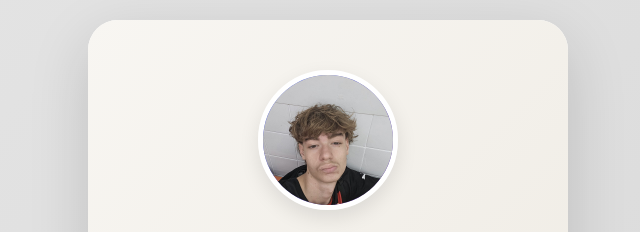
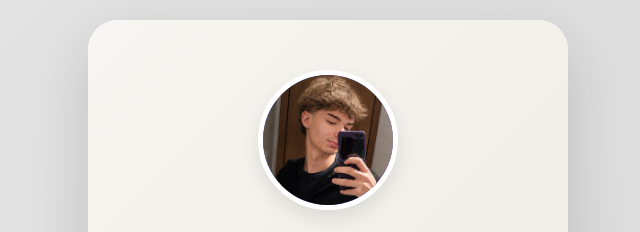
Before and after one commit to greroskix/portfolio-senai, a plain HTML site: page index.html in a window 1280 px wide. Shown: the top 232 px of the page, without its empty margins (312-952 px from the left). Drawn offline with Linux system fonts and the light colour scheme.

Commit message:
fix image perfil

```diff
--- a/index.html
+++ b/index.html
@@ -11,7 +11,7 @@
 
         <div class="secao-cabecalho">
             <div class="imagem-perfil">
-                <img src="assets/foto-perfil.jpg" alt="Foto de André Greroski">
+                <img src="assets/foto-perfil.png" alt="Foto de André Greroski">
             </div>
             <h1 class="nome">ANDRÉ GREROSKI</h1>
             <p class="titulo">Técnico em Desenvolvimento de Sistemas</p>
```
Also changed, not shown: assets/foto-perfil.jpg (deleted), assets/foto-perfil.png (added).
